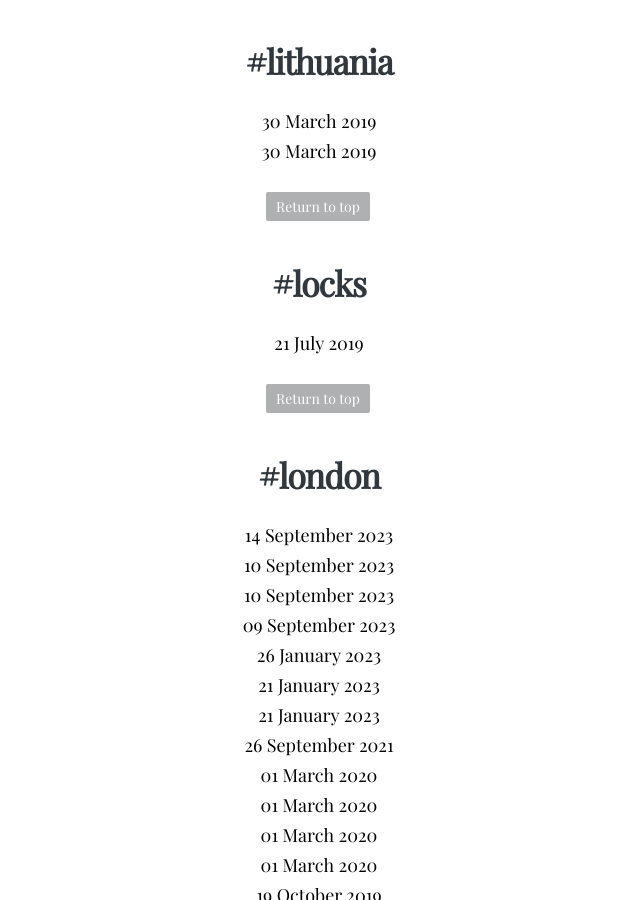
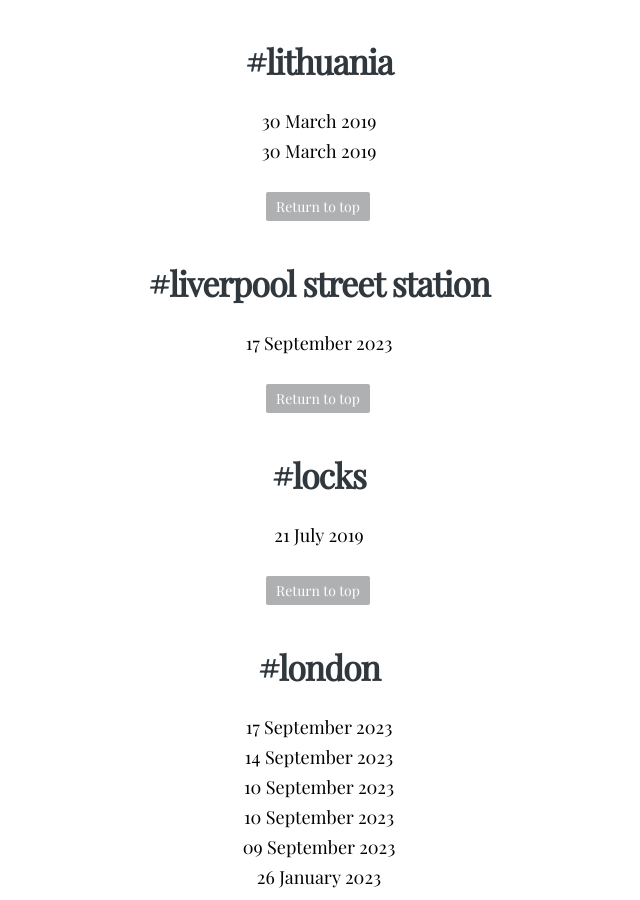
Before and after one commit to dedunu/travel, a Jekyll site: the page built from tags/index.html, in a window 1280 px wide and 900 px high, scrolled down 46394 px. Shown: the whole window, without its empty margins (321-961 px from the left). Built offline with Jekyll 4.4.1, drawn with Linux system fonts in a browser that asks for light colours; some of the changed text lies outside the part shown.

Commit message:
Update 2023-09-17-17-september-2023_1.md
Signed-off-by: Dedunu Dhananjaya <dedunumax@users.noreply.github.com>

```diff
--- a/_posts/2023-09-17-17-september-2023_1.md
+++ b/_posts/2023-09-17-17-september-2023_1.md
@@ -4,7 +4,8 @@
 date: '2023-09-17T00:00:00.001+03:00'
 author: Dedunu Dhananjaya
 tags:
--
+- liverpool street station
+- london
 modified_time: '2023-09-17T00:00:00.001+03:00'
 featured_image: 2023-09-17-17-september-2023_1.jpg
 ---
```
